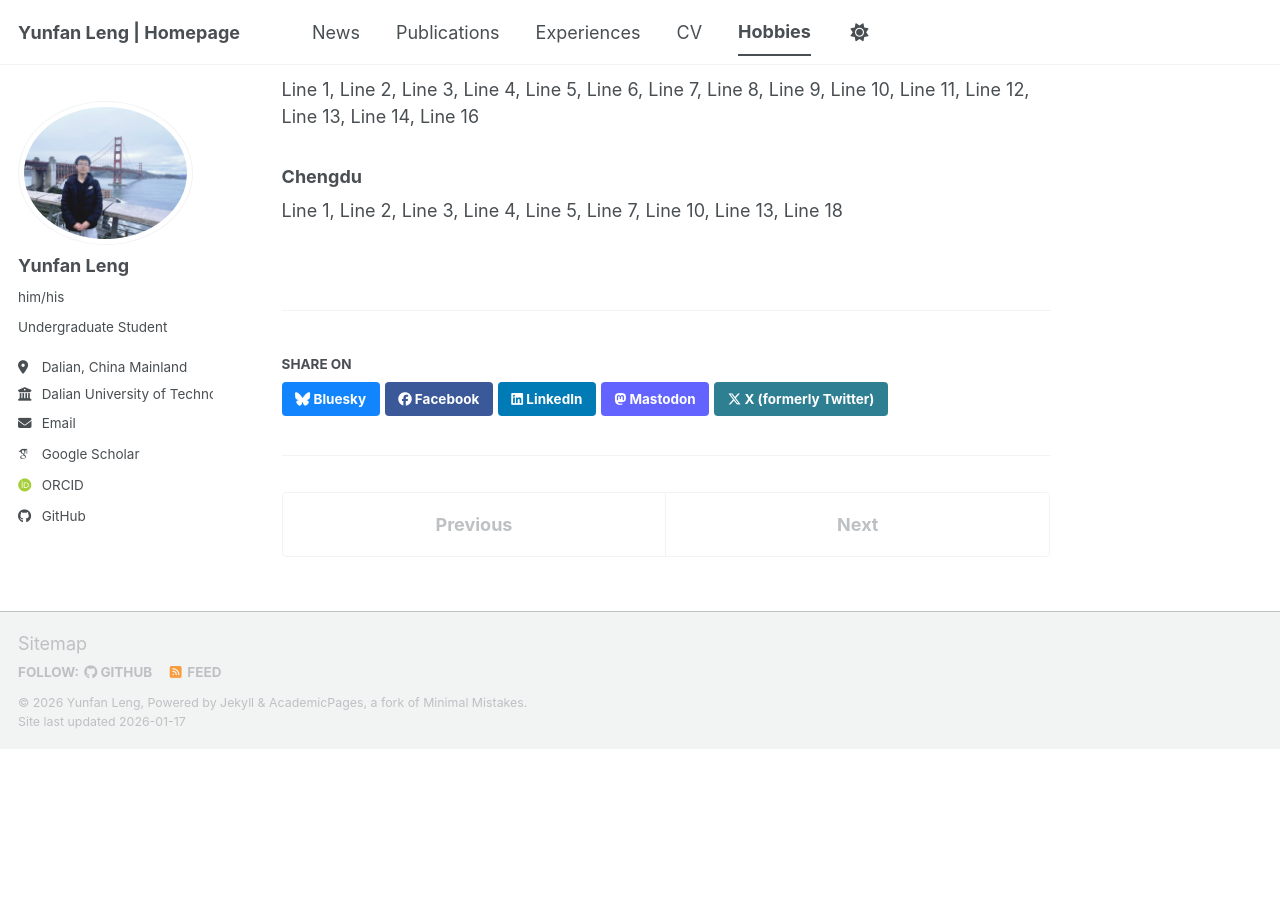
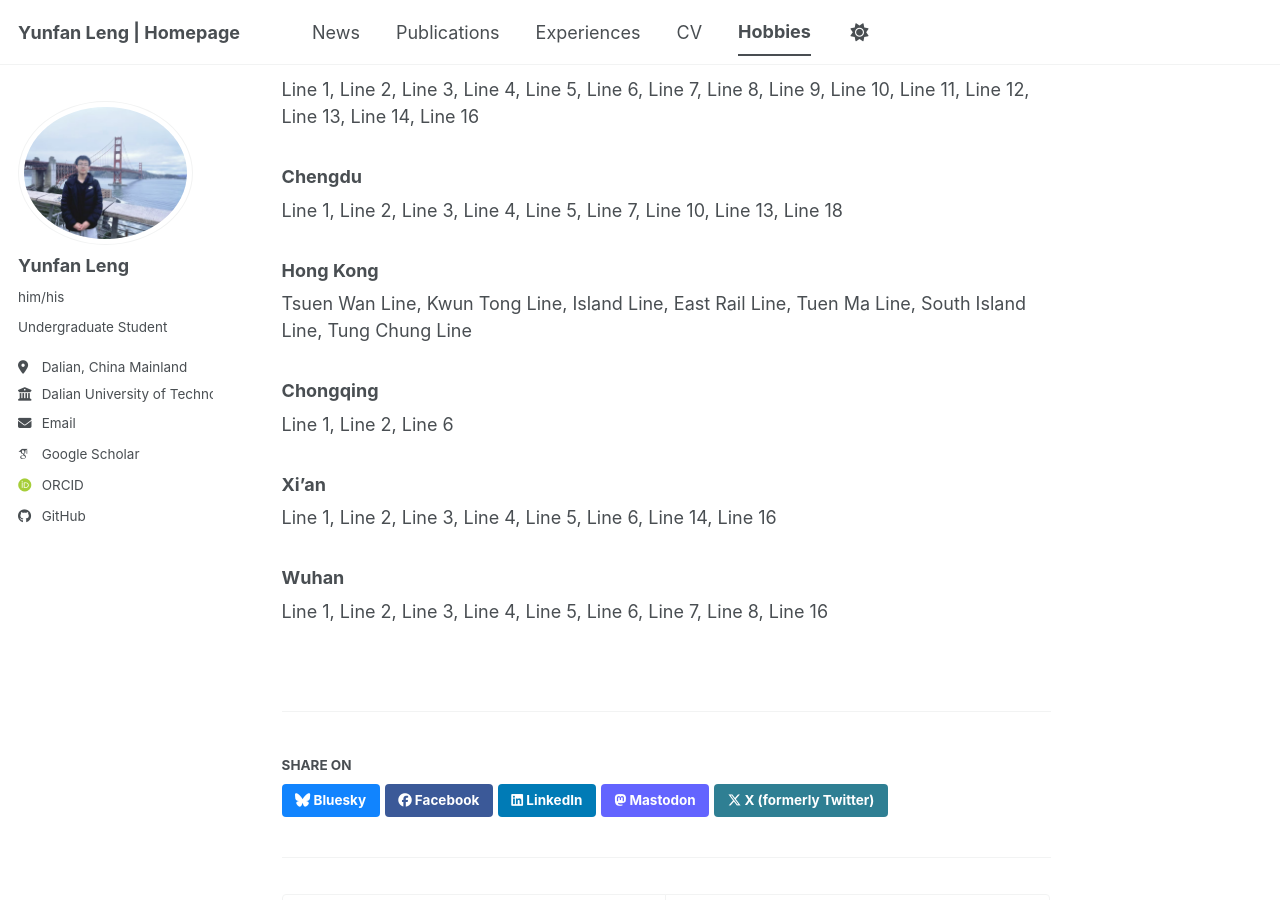
Before and after one commit to WENJIN6666/wenjin6666.github.io, a Jekyll site: the page built from _hobbies/urban-rail-transit.md, in a window 1280 px wide and 900 px high, scrolled down 2132 px. Built offline with Jekyll 4.4.1, drawn with Linux system fonts in a browser that asks for light colours; some web fonts are replaced; a script bundle is joined from its source files by our own code; library files that are not in the unit come from our copies; before the commit the page ends 2881 px from its top, so only the background shows below that.

Commit message:
Add more cities: Hong Kong, Chongqing, Xi'an, Wuhan

```diff
--- a/_hobbies/urban-rail-transit.md
+++ b/_hobbies/urban-rail-transit.md
@@ -29,3 +29,15 @@ Line 1, Line 2, Line 3, Line 4, Line 5, Line 6, Line 7, Line 8, Line 9, Line 10,
 
 ### Chengdu
 Line 1, Line 2, Line 3, Line 4, Line 5, Line 7, Line 10, Line 13, Line 18
+
+### Hong Kong
+Tsuen Wan Line, Kwun Tong Line, Island Line, East Rail Line, Tuen Ma Line, South Island Line, Tung Chung Line
+
+### Chongqing
+Line 1, Line 2, Line 6
+
+### Xi'an
+Line 1, Line 2, Line 3, Line 4, Line 5, Line 6, Line 14, Line 16
+
+### Wuhan
+Line 1, Line 2, Line 3, Line 4, Line 5, Line 6, Line 7, Line 8, Line 16
```
